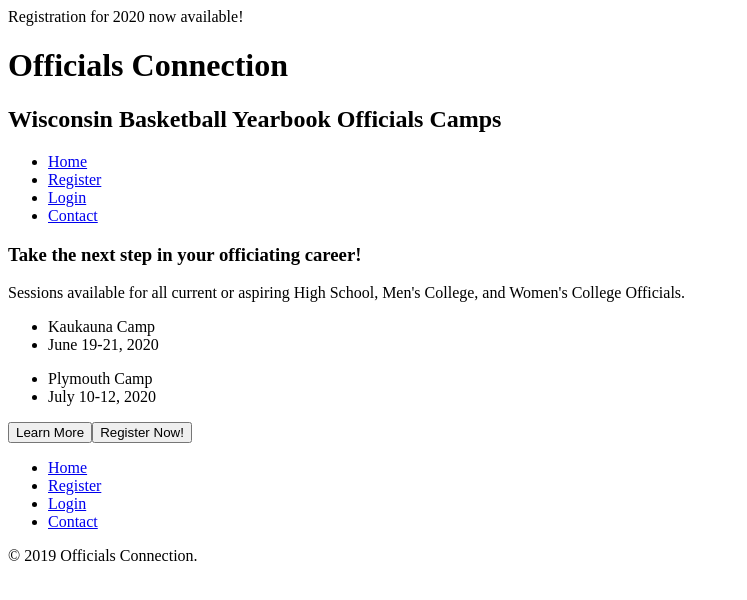
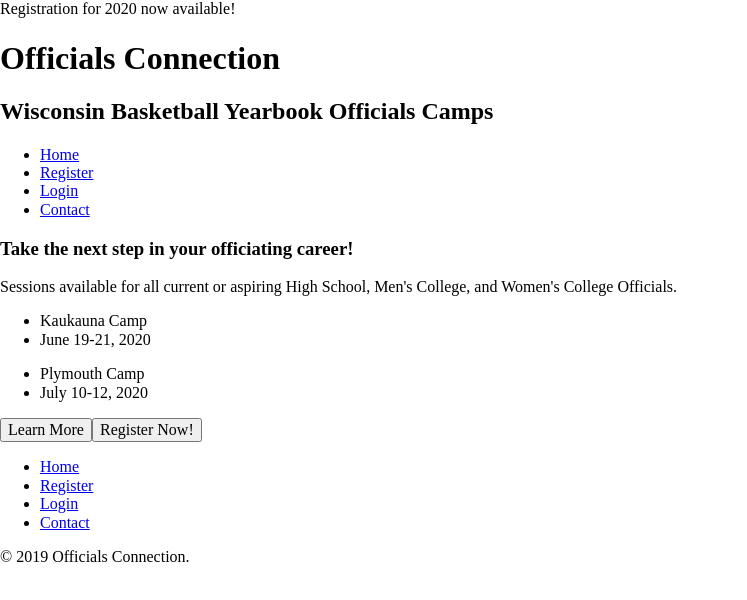
Before and after one commit to seanhasenstein/officials-connection-old, a Next.js app: page / in a window 1280 px wide. Shown: the top 600 px of the page, without its empty margins (0-747 px from the left). Built offline with nearby package versions, Linux system fonts and the light colour scheme.

Commit message:
add emotion, _app.js, and globalReset styles

```diff
--- /dev/null
+++ b/components/styles/globalReset.js
@@ -0,0 +1,355 @@
+import { css } from '@emotion/core';
+
+export const globalReset = css`
+  /*! normalize.css v8.0.1 | MIT License | github.com/necolas/normalize.css */
+
+  /* Document
+   ========================================================================== */
+
+  /**
+ * 1. Correct the line height in all browsers.
+ * 2. Prevent adjustments of font size after orientation changes in iOS.
+ */
+
+  html {
+    line-height: 1.15; /* 1 */
+    -webkit-text-size-adjust: 100%; /* 2 */
+  }
+
+  /* Sections
+   ========================================================================== */
+
+  /**
+ * Remove the margin in all browsers.
+ */
+
+  body {
+    margin: 0;
+  }
+
+  /**
+ * Render the "main" element consistently in IE.
+ */
+
+  main {
+    display: block;
+  }
+
+  /**
+ * Correct the font size and margin on "h1" elements within "section" and
+ * "article" contexts in Chrome, Firefox, and Safari.
+ */
+
+  h1 {
+    font-size: 2em;
+    margin: 0.67em 0;
+  }
+
+  /* Grouping content
+   ========================================================================== */
+
+  /**
+ * 1. Add the correct box sizing in Firefox.
+ * 2. Show the overflow in Edge and IE.
+ */
+
+  hr {
+    box-sizing: content-box; /* 1 */
+    height: 0; /* 1 */
+    overflow: visible; /* 2 */
+  }
+
+  /**
+ * 1. Correct the inheritance and scaling of font size in all browsers.
+ * 2. Correct the odd "em" font sizing in all browsers.
+ */
+
+  pre {
+    font-family: monospace, monospace; /* 1 */
+    font-size: 1em; /* 2 */
+  }
+
+  /* Text-level semantics
+   ========================================================================== */
+
+  /**
+ * Remove the gray background on active links in IE 10.
+ */
+
+  a {
+    background-color: transparent;
+  }
+
+  /**
+ * 1. Remove the bottom border in Chrome 57-
+ * 2. Add the correct text decoration in Chrome, Edge, IE, Opera, and Safari.
+ */
+
+  abbr[title] {
+    border-bottom: none; /* 1 */
+    text-decoration: underline; /* 2 */
+    text-decoration: underline dotted; /* 2 */
+  }
+
+  /**
+ * Add the correct font weight in Chrome, Edge, and Safari.
+ */
+
+  b,
+  strong {
+    font-weight: bolder;
+  }
+
+  /**
+ * 1. Correct the inheritance and scaling of font size in all browsers.
+ * 2. Correct the odd "em" font sizing in all browsers.
+ */
+
+  code,
+  kbd,
+  samp {
+    font-family: monospace, monospace; /* 1 */
+    font-size: 1em; /* 2 */
+  }
+
+  /**
+ * Add the correct font size in all browsers.
+ */
+
+  small {
+    font-size: 80%;
+  }
+
+  /**
+ * Prevent "sub" and "sup" elements from affecting the line height in
+ * all browsers.
+ */
+
+  sub,
+  sup {
+    font-size: 75%;
+    line-height: 0;
+    position: relative;
+    vertical-align: baseline;
+  }
+
+  sub {
+    bottom: -0.25em;
+  }
+
+  sup {
+    top: -0.5em;
+  }
+
+  /* Embedded content
+   ========================================================================== */
+
+  /**
+ * Remove the border on images inside links in IE 10.
+ */
+
+  img {
+    border-style: none;
+  }
+
+  /* Forms
+   ========================================================================== */
+
+  /**
+ * 1. Change the font styles in all browsers.
+ * 2. Remove the margin in Firefox and Safari.
+ */
+
+  button,
+  input,
+  optgroup,
+  select,
+  textarea {
+    font-family: inherit; /* 1 */
+    font-size: 100%; /* 1 */
+    line-height: 1.15; /* 1 */
+    margin: 0; /* 2 */
+  }
+
+  /**
+ * Show the overflow in IE.
+ * 1. Show the overflow in Edge.
+ */
+
+  button,
+  input {
+    /* 1 */
+    overflow: visible;
+  }
+
+  /**
+ * Remove the inheritance of text transform in Edge, Firefox, and IE.
+ * 1. Remove the inheritance of text transform in Firefox.
+ */
+
+  button,
+  select {
+    /* 1 */
+    text-transform: none;
+  }
+
+  /**
+ * Correct the inability to style clickable types in iOS and Safari.
+ */
+
+  button,
+  [type='button'],
+  [type='reset'],
+  [type='submit'] {
+    -webkit-appearance: button;
+  }
+
+  /**
+ * Remove the inner border and padding in Firefox.
+ */
+
+  button::-moz-focus-inner,
+  [type='button']::-moz-focus-inner,
+  [type='reset']::-moz-focus-inner,
+  [type='submit']::-moz-focus-inner {
+    border-style: none;
+    padding: 0;
+  }
+
+  /**
+ * Restore the focus styles unset by the previous rule.
+ */
+
+  button:-moz-focusring,
+  [type='button']:-moz-focusring,
+  [type='reset']:-moz-focusring,
+  [type='submit']:-moz-focusring {
+    outline: 1px dotted ButtonText;
+  }
+
+  /**
+ * Correct the padding in Firefox.
+ */
+
+  fieldset {
+    padding: 0.35em 0.75em 0.625em;
+  }
+
+  /**
+ * 1. Correct the text wrapping in Edge and IE.
+ * 2. Correct the color inheritance from "fieldset" elements in IE.
+ * 3. Remove the padding so developers are not caught out when they zero out
+ *    "fieldset" elements in all browsers.
+ */
+
+  legend {
+    box-sizing: border-box; /* 1 */
+    color: inherit; /* 2 */
+    display: table; /* 1 */
+    max-width: 100%; /* 1 */
+    padding: 0; /* 3 */
+    white-space: normal; /* 1 */
+  }
+
+  /**
+ * Add the correct vertical alignment in Chrome, Firefox, and Opera.
+ */
+
+  progress {
+    vertical-align: baseline;
+  }
+
+  /**
+ * Remove the default vertical scrollbar in IE 10+.
+ */
+
+  textarea {
+    overflow: auto;
+  }
+
+  /**
+ * 1. Add the correct box sizing in IE 10.
+ * 2. Remove the padding in IE 10.
+ */
+
+  [type='checkbox'],
+  [type='radio'] {
+    box-sizing: border-box; /* 1 */
+    padding: 0; /* 2 */
+  }
+
+  /**
+ * Correct the cursor style of increment and decrement buttons in Chrome.
+ */
+
+  [type='number']::-webkit-inner-spin-button,
+  [type='number']::-webkit-outer-spin-button {
+    height: auto;
+  }
+
+  /**
+ * 1. Correct the odd appearance in Chrome and Safari.
+ * 2. Correct the outline style in Safari.
+ */
+
+  [type='search'] {
+    -webkit-appearance: textfield; /* 1 */
+    outline-offset: -2px; /* 2 */
+  }
+
+  /**
+ * Remove the inner padding in Chrome and Safari on macOS.
+ */
+
+  [type='search']::-webkit-search-decoration {
+    -webkit-appearance: none;
+  }
+
+  /**
+ * 1. Correct the inability to style clickable types in iOS and Safari.
+ * 2. Change font properties to "inherit" in Safari.
+ */
+
+  ::-webkit-file-upload-button {
+    -webkit-appearance: button; /* 1 */
+    font: inherit; /* 2 */
+  }
+
+  /* Interactive
+   ========================================================================== */
+
+  /*
+ * Add the correct display in Edge, IE 10+, and Firefox.
+ */
+
+  details {
+    display: block;
+  }
+
+  /*
+ * Add the correct display in all browsers.
+ */
+
+  summary {
+    display: list-item;
+  }
+
+  /* Misc
+   ========================================================================== */
+
+  /**
+ * Add the correct display in IE 10+.
+ */
+
+  template {
+    display: none;
+  }
+
+  /**
+ * Add the correct display in IE 10.
+ */
+
+  [hidden] {
+    display: none;
+  }
+`;
--- a/package.json
+++ b/package.json
@@ -8,6 +8,8 @@
     "start": "next start"
   },
   "dependencies": {
+    "@emotion/core": "^10.0.22",
+    "@emotion/styled": "^10.0.23",
     "next": "9.1.4",
     "react": "16.12.0",
     "react-dom": "16.12.0"
--- /dev/null
+++ b/pages/_app.js
@@ -0,0 +1,18 @@
+import App from 'next/app';
+import { Global } from '@emotion/core';
+import { globalReset } from '../components/styles/globalReset';
+
+class MyApp extends App {
+  render() {
+    const { Component } = this.props;
+
+    return (
+      <>
+        <Global styles={globalReset} />
+        <Component />
+      </>
+    );
+  }
+}
+
+export default MyApp;
```
Also changed, not shown: 1 other file (tests, documents, lock files or other folders).
